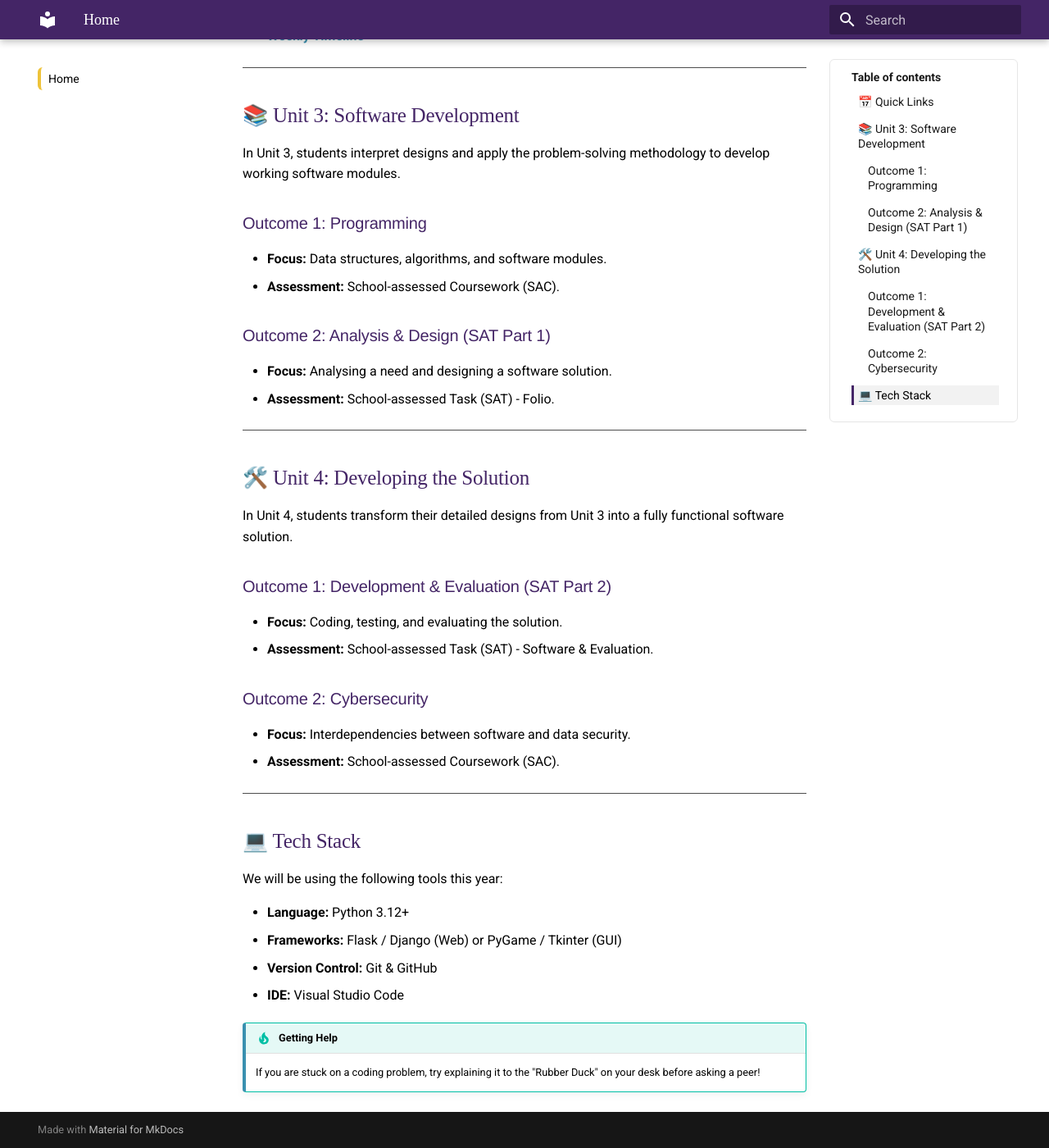
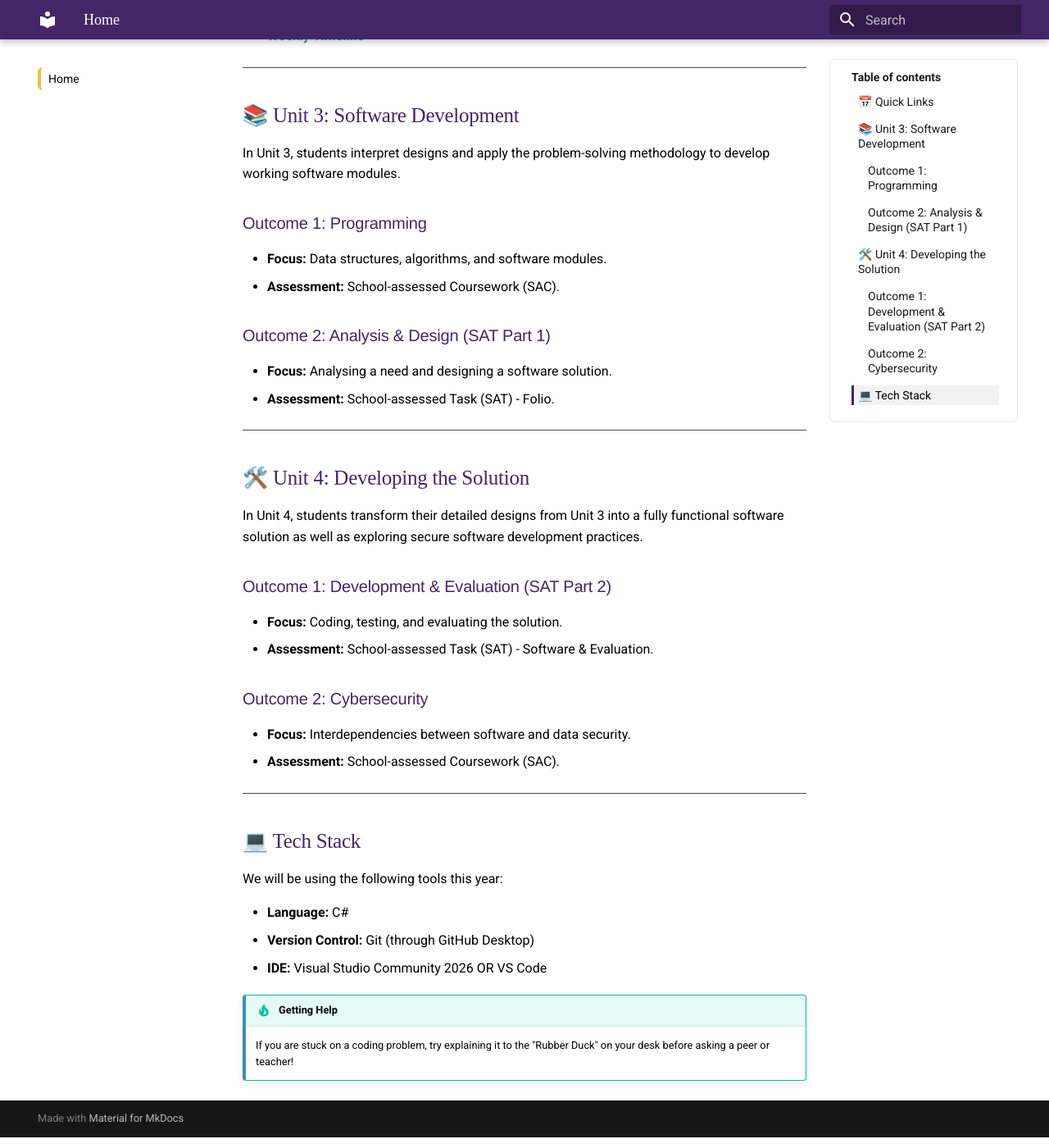
Before and after one commit to tommymac2709/2026-VCE_Unit3_4-SoftwareDevelopment_IonaCollegeGeelong, an MkDocs documentation site: the page built from docs/index.md, in a window 1280 px wide and 1400 px high, scrolled down 531 px. Shown: the whole window at 82% size. Built offline with MkDocs 1.6.1 and Material for MkDocs 9.7.7, drawn with Linux system fonts in a browser that asks for light colours.

Commit message:
Update index.md

```diff
--- a/docs/index.md
+++ b/docs/index.md
@@ -29,7 +29,7 @@ In Unit 3, students interpret designs and apply the problem-solving methodology
 
 ## 🛠️ Unit 4: Developing the Solution
 
-In Unit 4, students transform their detailed designs from Unit 3 into a fully functional software solution.
+In Unit 4, students transform their detailed designs from Unit 3 into a fully functional software solution as well as exploring secure software development practices.
 
 ### Outcome 1: Development & Evaluation (SAT Part 2)
 * **Focus:** Coding, testing, and evaluating the solution.
@@ -45,10 +45,9 @@ In Unit 4, students transform their detailed designs from Unit 3 into a fully fu
 
 We will be using the following tools this year:
 
-* **Language:** Python 3.12+
-* **Frameworks:** Flask / Django (Web) or PyGame / Tkinter (GUI)
-* **Version Control:** Git & GitHub
-* **IDE:** Visual Studio Code
+* **Language:** C#
+* **Version Control:** Git (through GitHub Desktop)
+* **IDE:** Visual Studio Community 2026 OR VS Code
 
 !!! tip "Getting Help"
-    If you are stuck on a coding problem, try explaining it to the "Rubber Duck" on your desk before asking a peer!
+    If you are stuck on a coding problem, try explaining it to the "Rubber Duck" on your desk before asking a peer or teacher!
```
